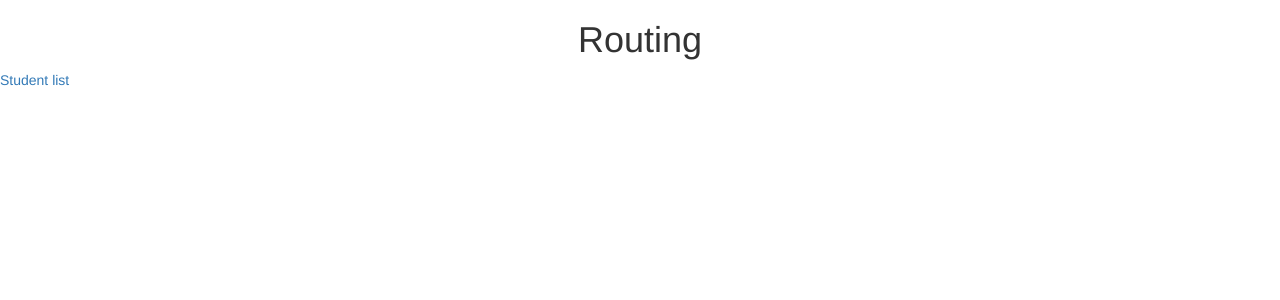
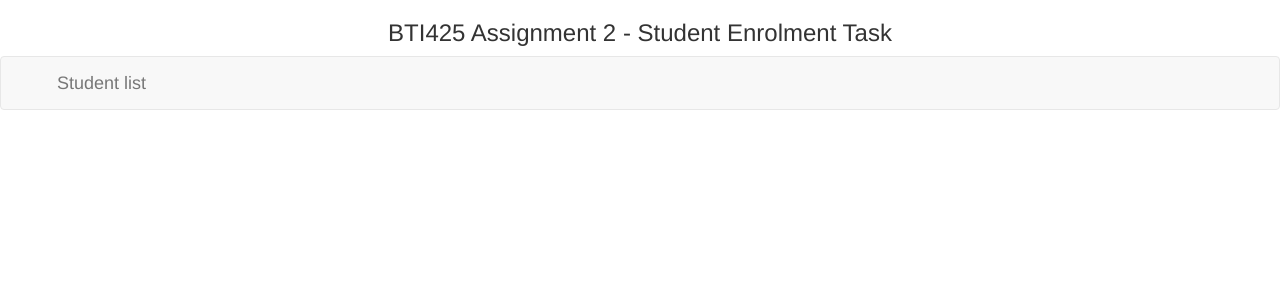
Before and after one commit to kamman626/angular, an Angular app: page / in a window 1280 px wide. Shown: the top 300 px of the page. Built offline with nearby package versions, Linux system fonts and the light colour scheme.

Commit message:
adding bootstrap and change style for nav bar

```diff
--- a/src/app/app.component.html
+++ b/src/app/app.component.html
@@ -1,11 +1,15 @@
 <!--The content below is only a placeholder and can be replaced.-->
 <div style="text-align:center">
-  <h1>
-    Routing
-  </h1>
+  <header>
+    <h3>
+    BTI425 Assignment 2 - Student Enrolment Task
+    </h3>
+  </header>
 </div>
-<nav>
-  <a routerLink="/studentlist">Student list</a>
+<nav _ngcontent-c1 class="navbar navbar-default">
+  <ul _ngcontent-c1 class="navbar navbar-nav">
+  <a _ngcontent-c1 class="navbar-brand" routerLink="/studentlist">Student list</a>
+</ul>
 </nav>
 <router-outlet></router-outlet>
 <!-- Router views go here-->
--- a/src/index.html
+++ b/src/index.html
@@ -12,5 +12,6 @@
 </head>
 <body>
   <app-root></app-root>
+  <script src="https://maxcdn.bootstrapcdn.com/bootstrap/3.3.7/js/bootstrap.min.js" integrity="sha384-Tc5IQib027qvyjSMfHjOMaLkfuWVxZxUPnCJA7l2mCWNIpG9mGCD8wGNIcPD7Txa" crossorigin="anonymous"></script>
 </body>
 </html>
```
